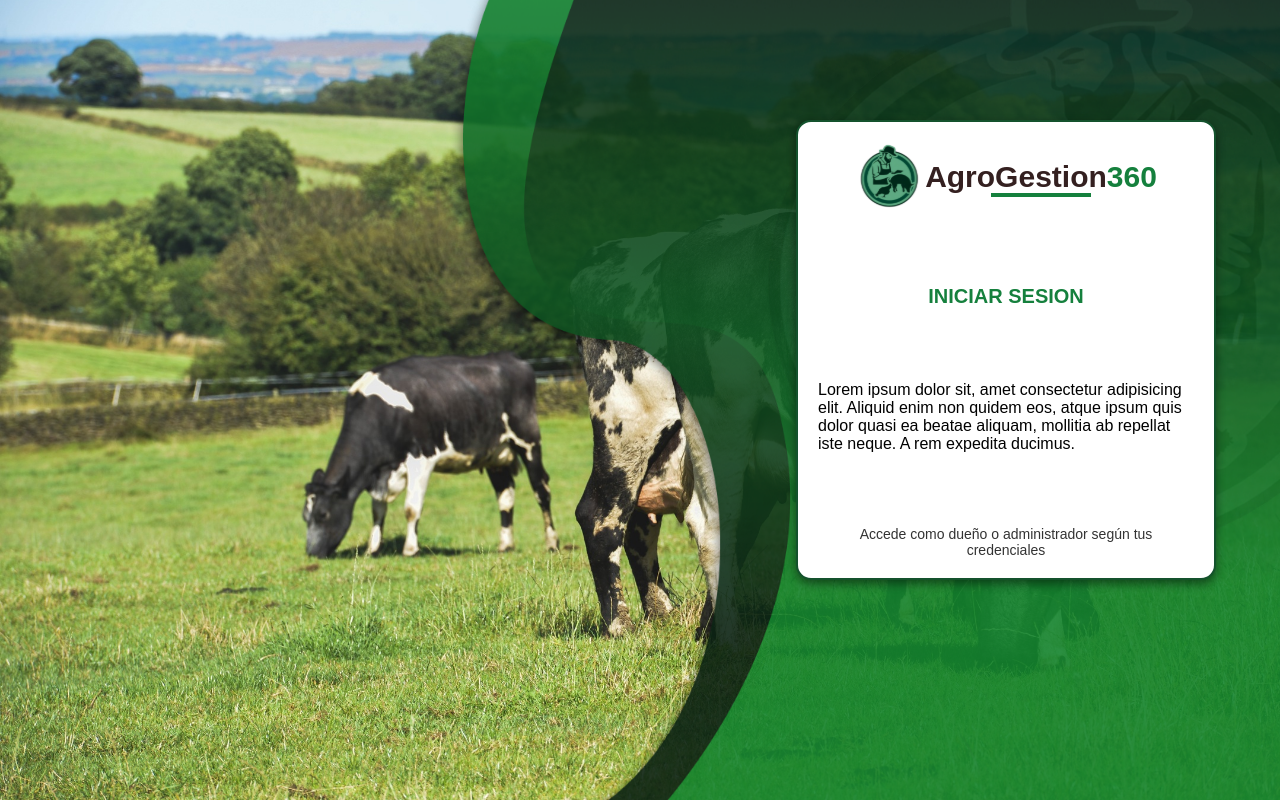
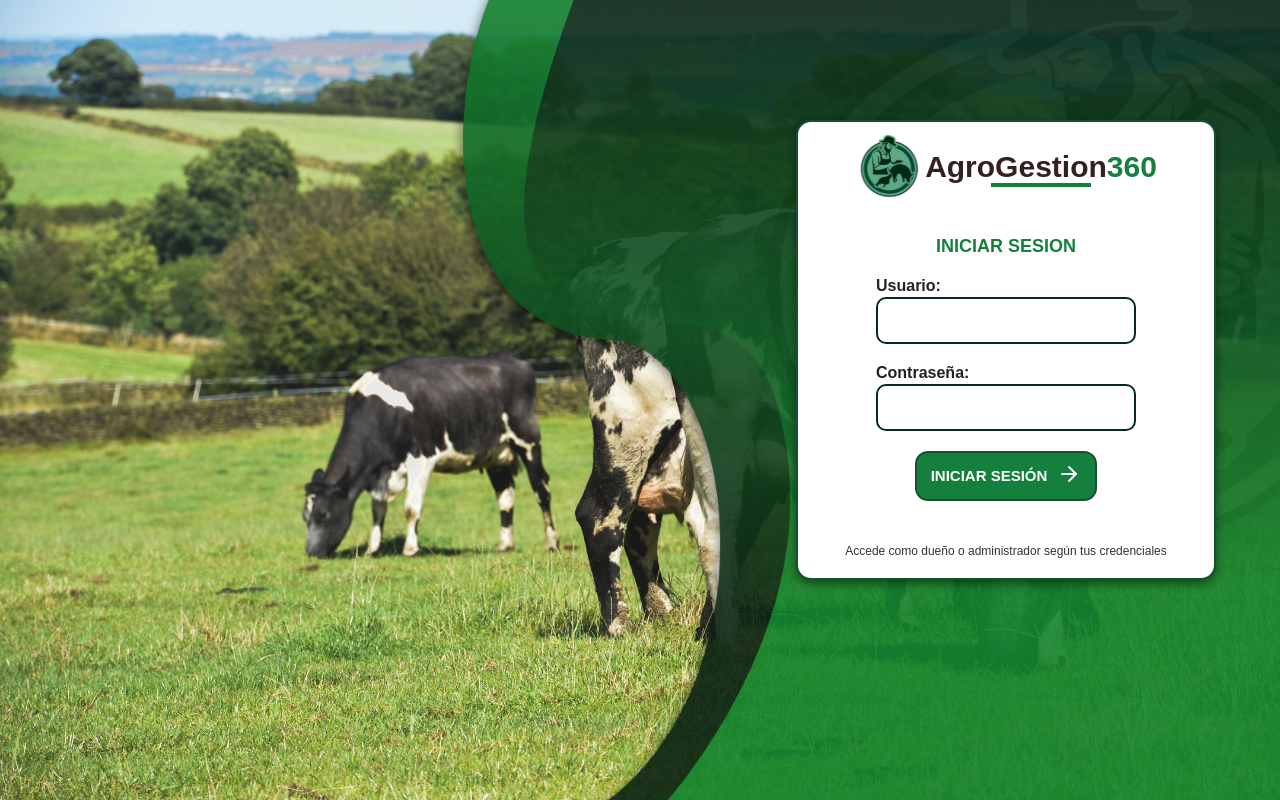
Before and after one commit to stivcode21/AgroGestion360-SENA, a React app in the folder Frontend/: page /login in a window 1280 px wide. Built offline with nearby package versions, Linux system fonts and the light colour scheme; the HTML template or start-up script is replaced by a standard one.

Commit message:
feat: update the component with your form

```diff
--- a/Frontend/src/pages/login/Login.jsx
+++ b/Frontend/src/pages/login/Login.jsx
@@ -1,6 +1,8 @@
 import WelcomeLayout from "../../components/templates/welcomeLayout/WelcomeLayout";
 import Logo from "@/components/atoms/logo/Logo";
 import styles from "./Login.module.css";
+import { ArrowRight } from "lucide-react";
+import Button from "../../components/templates/button/Button";
 
 const Login = () => {
   return (
@@ -8,12 +10,28 @@ const Login = () => {
       <header className={styles.header}>
         <Logo />
       </header>
-      <h1 className={styles.title}>INICIAR SESION</h1>
-      <p>
-        Lorem ipsum dolor sit, amet consectetur adipisicing elit. Aliquid enim
-        non quidem eos, atque ipsum quis dolor quasi ea beatae aliquam, mollitia
-        ab repellat iste neque. A rem expedita ducimus.
-      </p>
+      <form action="" className={styles.form}>
+        <h1 className={styles.title}>INICIAR SESION</h1>
+        <div className={styles.containerInput}>
+          <label htmlFor="Usuario" className={styles.label}>
+            Usuario:
+          </label>
+          <input type="text" className={styles.input} />
+        </div>
+        <div className={styles.containerInput}>
+          <label htmlFor="Usuario" className={styles.label}>
+            Contraseña:
+          </label>
+          <input type="password" className={styles.input} />
+        </div>
+
+        <Button type="primary">
+          iniciar sesión
+          <span aria-hidden="true">
+            <ArrowRight />
+          </span>
+        </Button>
+      </form>
       <footer className={styles.footer}>
         Accede como dueño o administrador según tus credenciales
       </footer>
--- a/Frontend/src/pages/login/Login.module.css
+++ b/Frontend/src/pages/login/Login.module.css
@@ -3,18 +3,45 @@
   flex-direction: column;
   align-items: center;
   justify-content: center;
-  height: 70px;
+  height: 50px;
+}
+
+.title {
+  font-weight: 600;
+  font-size: 18px;
+  color: #15803d;
+}
+
+.form {
+  display: flex;
+  flex-direction: column;
+  justify-content: center;
+  align-items: center;
+  gap: 20px;
+}
+
+.containerInput {
+  display: flex;
+  flex-direction: column;
+  gap: 2px;
+}
+
+.label {
+  font-weight: 700;
+  color: #222;
+}
+
+.input {
+  width: 260px;
+  padding: 10px 4px;
+  font-size: 20px;
+  border-radius: 10px;
+  border: 2px solid #032e15;
 }
 
 footer {
   text-align: center;
   color: #333;
-  font-size: 14px;
+  font-size: 12px;
   padding: 0 10px;
 }
-
-.title {
-  font-weight: 700;
-  font-size: 20px;
-  color: #15803d;
-}
```
